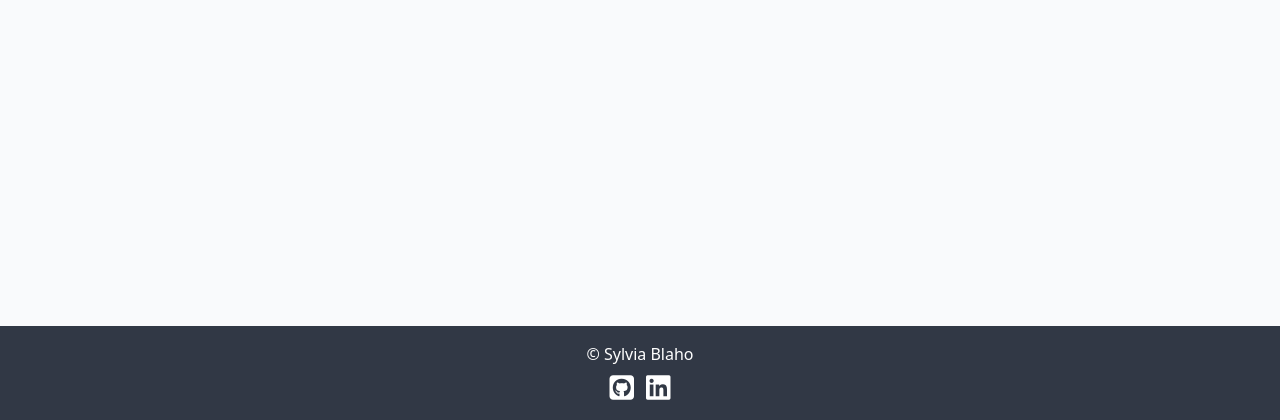
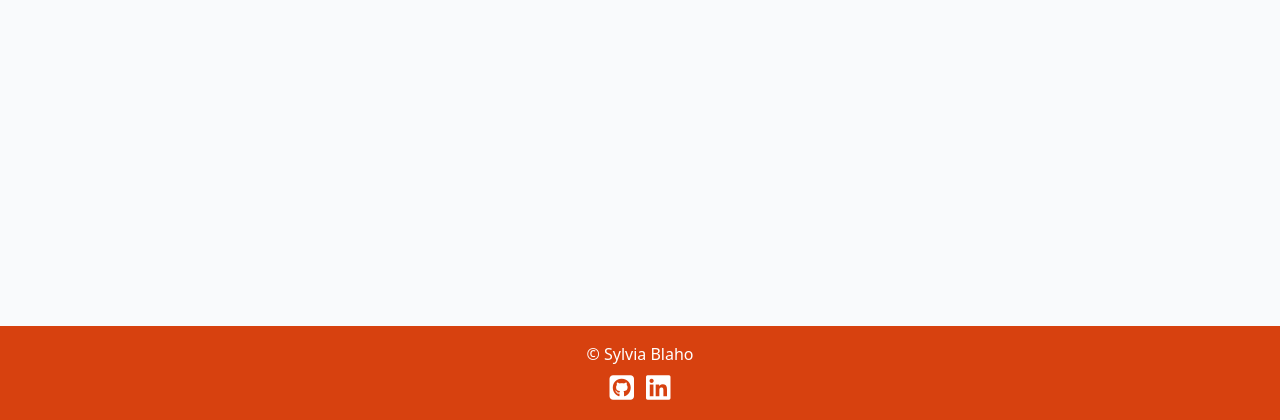
Before and after one commit to blahosyl/spicy, a Django app: page / in a window 1280 px wide. Shown: the part 380-800 px from the top of the page. Run offline with Django 4.2, Linux system fonts and the light colour scheme; data that the repository does not hold is empty; parts of the project's set-up code (start-up, migrations or seed data) failed here and were passed over; some libraries are stand-ins or nearby versions.

Commit message:
change footer background & link hover color #92

```diff
--- a/static/css/style.css
+++ b/static/css/style.css
@@ -29,7 +29,7 @@ body {
 }
 
 .dark-bg {
-    background-color: var(--dark-neutral) ;
+    background-color: var(--dark-highlight);
 }
 
 .main-bg {
@@ -105,10 +105,14 @@ body {
 }
 
 .recipe-link:hover,
-.footer-link:hover,
 .page-link {
     color: var(--highlight) ;
 }
+
+.footer-link:hover {
+    color: var(--light-highlight);
+}
+
 
 .recipe-title {
     margin-top: 10%;
```
